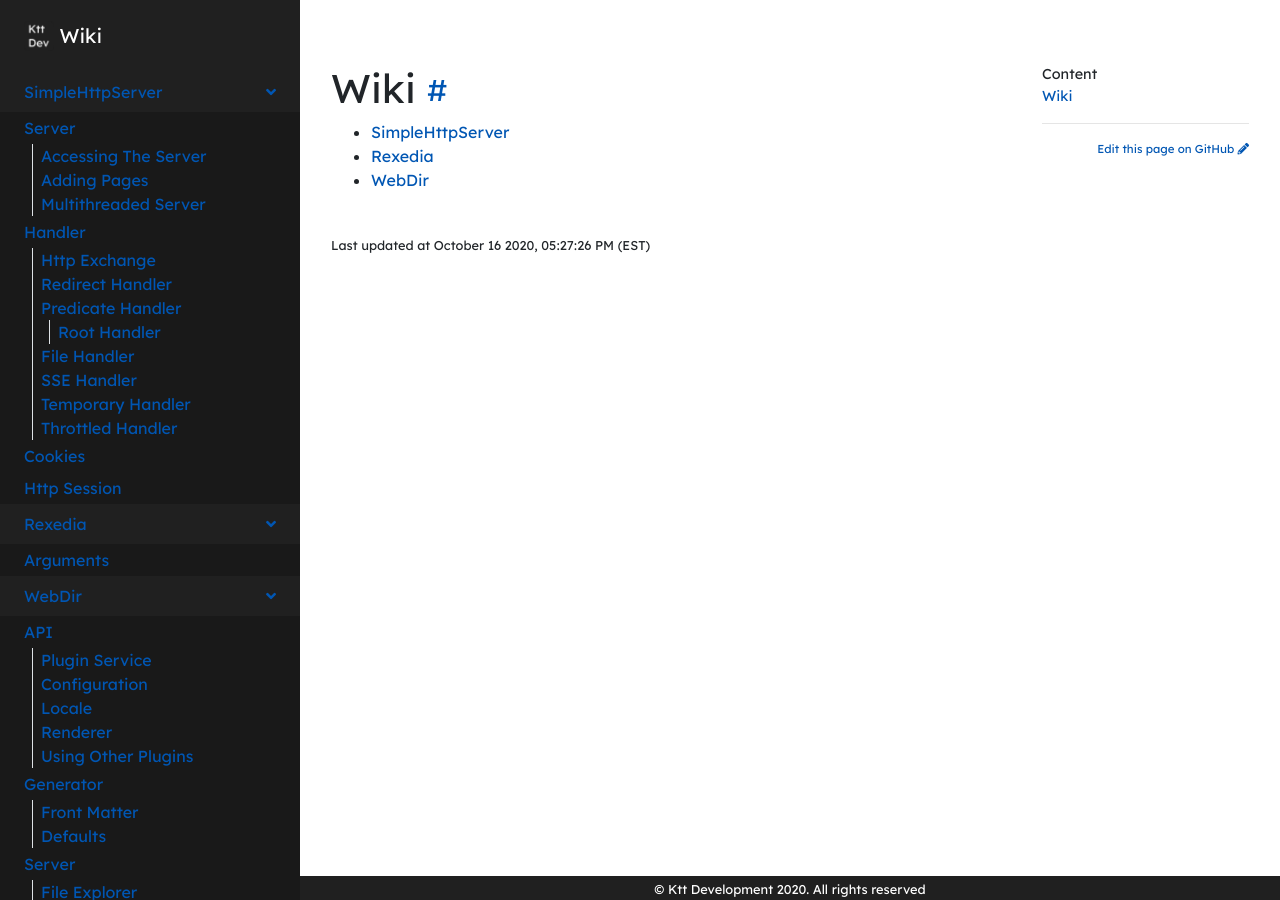
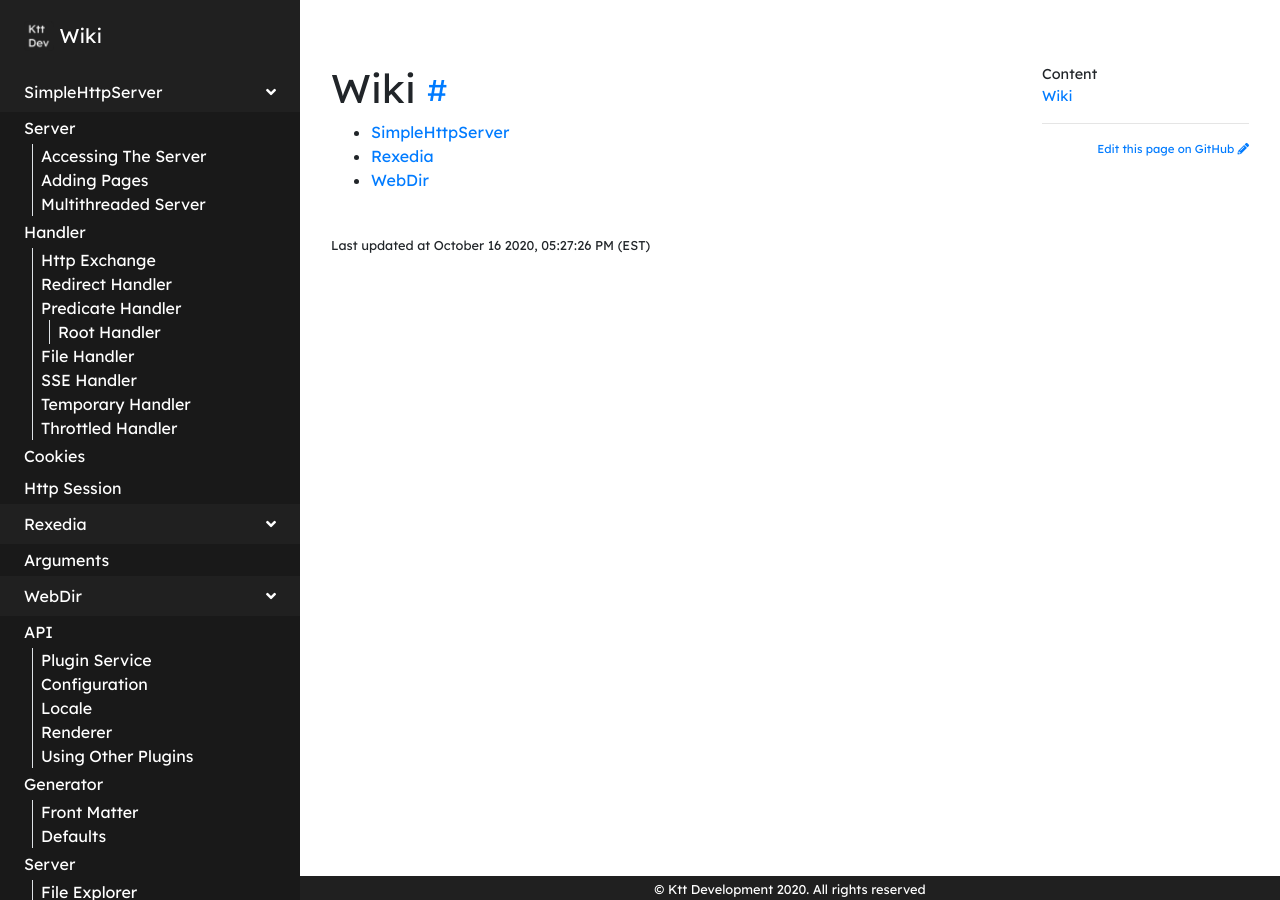
Before and after one commit to Ktt-Development/docs.kttdevelopment.com, a Jekyll site: the page built from README.md, in a window 1280 px wide. Built offline with Jekyll 4.4.1, drawn with Linux system fonts in a browser that asks for light colours; our own code applies the rules of GitHub Pages for plain Markdown files.

Commit message:
fix link color

```diff
--- a/dependencies/kttdevelopment/css/style.scss
+++ b/dependencies/kttdevelopment/css/style.scss
@@ -26,6 +26,9 @@ a{
     &, &:hover{
         transition: all 0.25s ease-in-out !important;
         text-decoration: none !important;
+    }
+
+    &:hover{
         color: #0056b3 !important;
     }
 }
```
